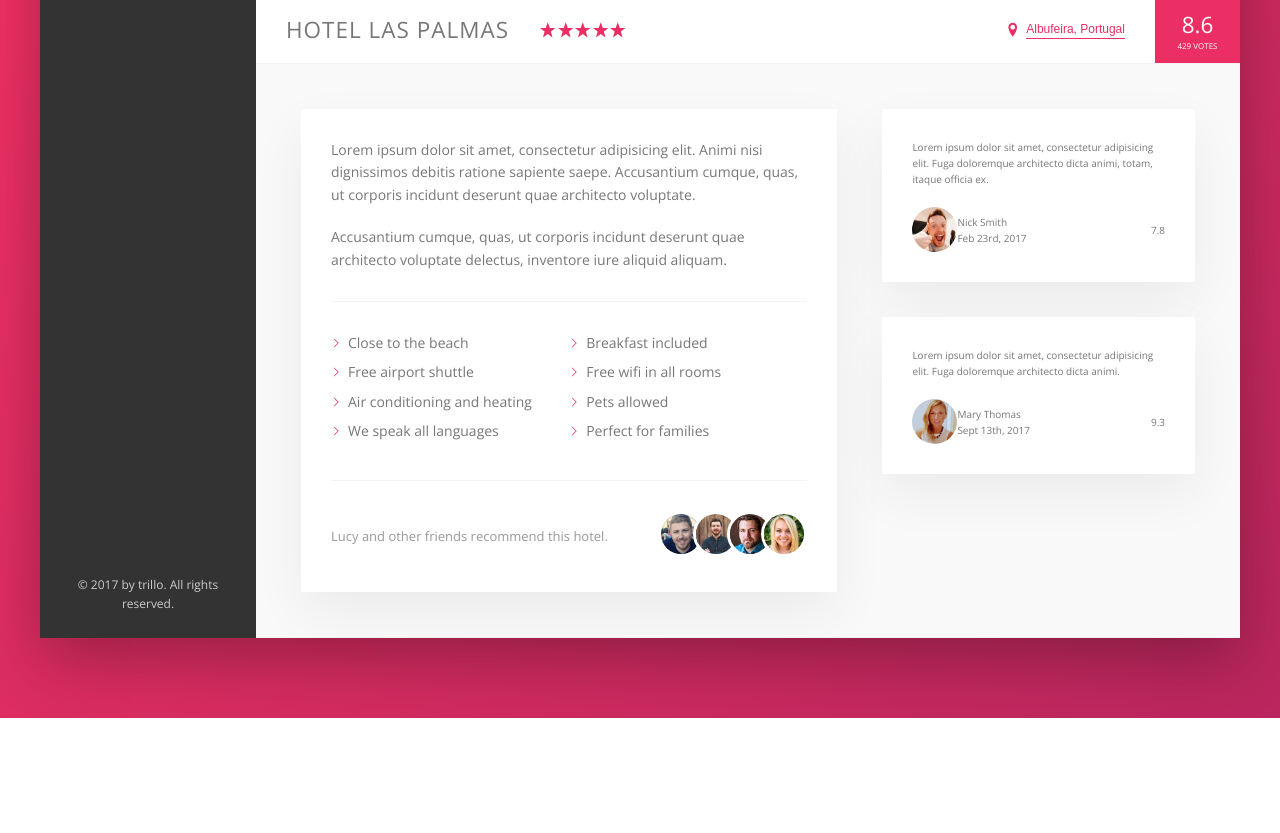
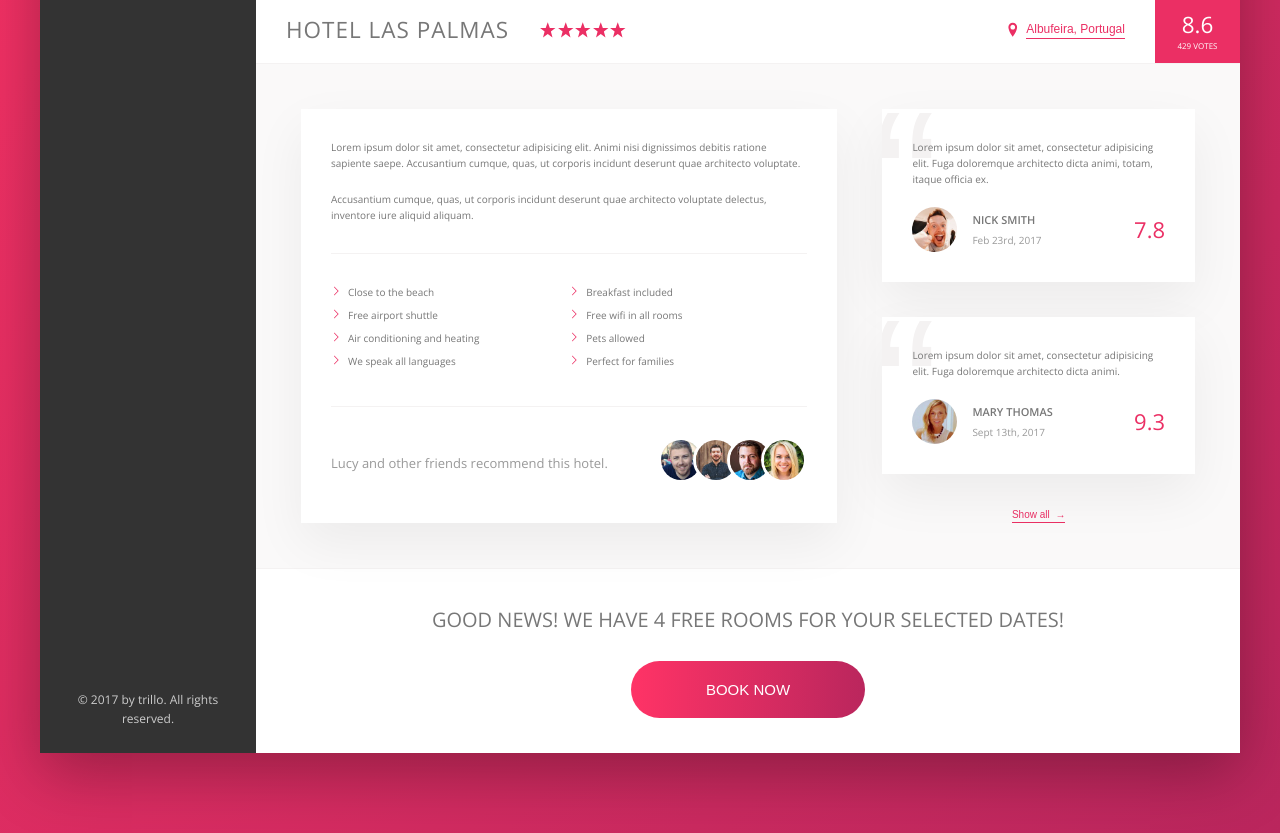
Before and after one commit to AndreaMartins/trilloproject-flexboxadvanced, a website: page index.html in a window 1280 px wide. Shown: the part 538-1371 px from the top of the page. Before the commit the page ends 1256 px from the top, so only its background shows below. Drawn offline with nearby package versions, Linux system fonts and the light colour scheme.

Commit message:
call to action  part

```diff
--- a/index.html
+++ b/index.html
@@ -162,7 +162,7 @@
                     </div>
                   </div>
                 </div>
-                <figure class="user-reviews">
+                <div class="user-reviews">
 
                   <figure class="review">
                     <blockquote class="review__text" cite="http://">
@@ -198,8 +198,20 @@
                     </figcaption>
                   </figure>
 
-
-                </figure>
+                  <button class="btn-inline" type="button" name="button">
+                    Show all
+                    <span>&rarr;</span>
+                  </button>
+                </div>
+              </div>
+              <div class="cta">
+                <h2 class="cta__book-now">
+                  Good news! We have 4 free rooms for your selected dates!
+                </h2>
+                <button class="btn">
+                  <span class="btn__visible">Book now</span>
+                  <span class="btn__invisible">Only 4 rooms left</span>
+                </button>
               </div>
             </main>
           </div>
--- a/sass/_components.scss
+++ b/sass/_components.scss
@@ -282,7 +282,7 @@
   //BUTTON INLINE
 
 .btn-inline {
-  border:none;
+  border: none;
   color: var(--color-primary);
   font-size: inherit;
   border-bottom: 1px solid currentColor;
@@ -292,9 +292,17 @@
   cursor: pointer;
   transition: all .2s;
 
+  & span{
+      margin-left: 3px;
+  }
 
   &:hover{
     color: var(--color-grey-dark-1);
+
+    span{
+      margin-left: 8px;
+      transition: all .2s;
+    }
   }
 
   &:focus {
@@ -408,9 +416,13 @@
   box-shadow: var(--shadow-light);
   padding: 3rem;
   margin-bottom: 3.5rem;
+  position: relative;
+  overflow: hidden;
 
   &__text{
     margin-bottom: 2rem;
+    z-index: 10;
+    position: relative;
   }
 
   &__user{
@@ -423,6 +435,7 @@
       height: 4.5rem;
       width: 4.5rem;
       border-radius: 50%;
+      margin-right: 1.5rem;
   }
 
   &__user-box{
@@ -430,15 +443,98 @@
   }
 
   &__user-name{
-
+    font-size: 1.1rem;
+    font-weight: 600;
+    text-transform: uppercase;
+    margin-bottom:.4rem;
   }
 
   &__user-date {
+    font-size: 1rem;
+    color: var(--color-grey-dark-3);
 
   }
 
   &__rating{
+    color: var(--color-primary);
+    font-size: 2.2rem;
+    font-weight: 300;
+  }
 
+  &::before {
+    content: "\201C";
+    position: absolute;
+    top: -2.75rem;
+    left: -1rem;
+    line-height: 1;
+    font-size: 20rem;
+    color:var(--color-grey-light-2);
+    font-family: sans-serif;
+    z-index: 1;
+  }
+}
+
+///
+//CALL TO ACTION
+
+.cta {
+  padding: 3.5rem 8rem;
+  text-align: center;
+
+  &__book-now {
+      font-size: 2rem;
+      font-weight: 300;
+      text-transform: uppercase;
+      margin-bottom: 2.5rem;
   }
 
 }
+
+.btn{
+  font-size: 1.5rem;
+  font-weight: 300;
+  text-transform: uppercase;
+  border-radius: 100px;
+  border: none;
+  background-image: linear-gradient(to right, var(--color-primary-light), var(--color-primary-dark));
+  color: #fff;
+  position: relative;
+  overflow: hidden;
+  cursor: pointer;
+
+  & > * {
+    display: inline-block;
+    height: 100%;
+    width: 100%;
+    transition: all .2s;
+  }
+
+  &__visible{
+    padding: 2rem 7.5rem;
+  }
+
+  &__invisible {
+    position: absolute;
+    padding: 2rem 0;
+    left: 0;
+    top: -100%;
+  }
+
+  &:hover{
+    background-image: linear-gradient(to left, var(--color-primary-light), var(--color-primary-dark));
+  }
+
+  &:hover &__visible{
+    transform: translateY(100%);
+  }
+
+  &:hover &__invisible {
+    top: 0;
+  }
+
+  &:focus {
+    outline:none;
+    animation: pulsate 1s infinite;
+  }
+
+}
--- a/sass/_layout.scss
+++ b/sass/_layout.scss
@@ -15,7 +15,6 @@
   display: flex;
   justify-content: space-between;
   align-items: center;
-
 }
 
 .content{
@@ -45,7 +44,6 @@
 }
 
 .description {
-  font-size: 1.4rem;
   background-color: #fff;
   box-shadow: var(--shadow-light);
   padding: 3rem;
@@ -55,4 +53,7 @@
 
 .user-reviews {
   flex: 1;
+  display: flex;
+  flex-direction: column;
+  align-items: center;
 }
```
Also changed, not shown: css/style.css.
